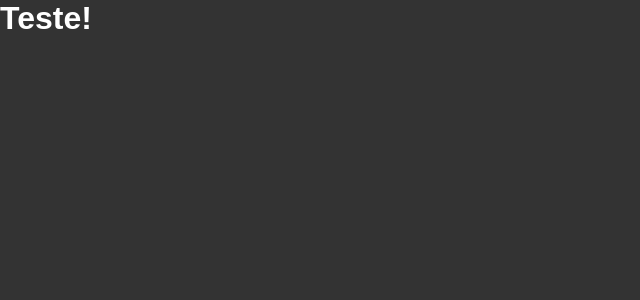
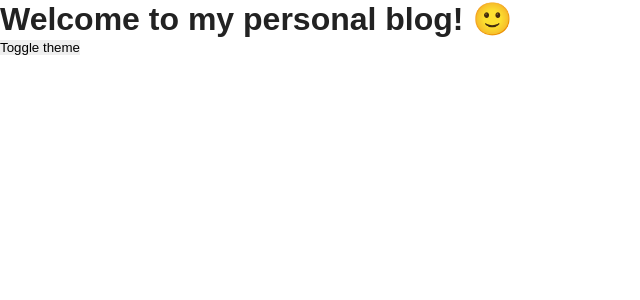
Before and after one commit to victorbadaro/blog, a React (Vite) app: page / in a window 1280 px wide. Shown: the top 300 px of the page, without its empty margins (0-640 px from the left). Built offline with nearby package versions, Linux system fonts and the light colour scheme.

Commit message:
feat: apply theme settings

```diff
--- a/src/App.tsx
+++ b/src/App.tsx
@@ -1,10 +1,26 @@
+import { useState } from 'react';
+import { ThemeProvider } from 'styled-components';
 import { GlobalStyle } from './styles/global';
+import { dark } from './styles/themes/dark';
+import { light } from './styles/themes/light';
 
 export function App() {
+  const [theme, setTheme] = useState(light);
+
+  function toggleTheme() {
+    setTheme(state => state === light ? dark : light);
+  }
+
   return (
-    <>
+    <ThemeProvider theme={theme}>
       <GlobalStyle />
-      <h1>Teste!</h1>
-    </>
+      <h1>Welcome to my personal blog! 🙂</h1>
+      <button
+        type="button"
+        onClick={toggleTheme}
+      >
+        Toggle theme
+      </button>
+    </ThemeProvider>
   );
 }
--- a/src/styles/global.ts
+++ b/src/styles/global.ts
@@ -8,9 +8,9 @@ export const GlobalStyle = createGlobalStyle`
   }
 
   body {
-    font-family: Arial, Helvetica, sans-serif;
-    background-color: #333;
-    color: #fff;
+    font-family: ${({ theme }) => theme.typography.fontFamily};
+    background-color: ${({ theme }) => theme.colors.primary};
+    color: ${({ theme }) => theme.colors.text};
 
     a {
       text-decoration: none;
```
